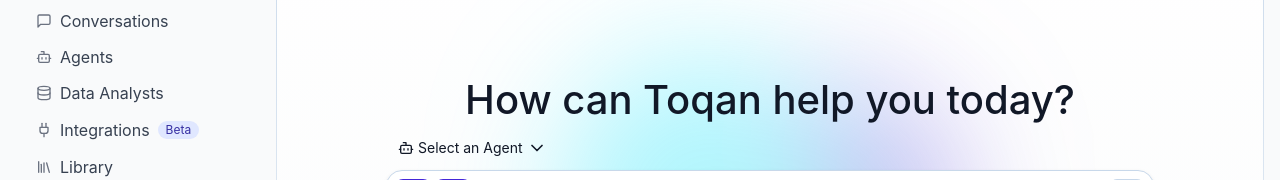
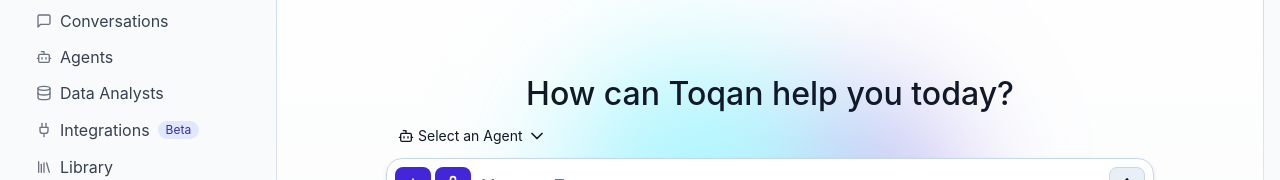
Before and after one commit to AsafAgranatProsus/toqan-prototypes, a React (Vite) app: page / in a window 1280 px wide. Shown: the part 139-319 px from the top of the page. Built offline with nearby package versions, Linux system fonts and the light colour scheme; a web font is replaced by a local one.

Commit message:
refactor: Remove direct stylesheet link and enhance component styles in CSS
- Removed the direct link to styles.css from index.html for better modularity.
- Added imports for core component styles in styles.css to ensure consistent styling across components.

```diff
--- a/index.html
+++ b/index.html
@@ -9,7 +9,6 @@
     <link rel="preconnect" href="https://fonts.googleapis.com">
     <link rel="preconnect" href="https://fonts.gstatic.com" crossorigin>
     <link href="https://fonts.googleapis.com/css2?family=Cormorant+Garamond:ital,wght@0,300..700;1,300..700&family=Host+Grotesk:wght@400..700&family=STIX+Two+Text:ital,wght@0,400..700;1,400..700&display=swap" rel="stylesheet">
-    <link rel="stylesheet" href="styles.css">
 </head>
   <body>
     <div id="root"></div>
--- a/styles.css
+++ b/styles.css
@@ -7,6 +7,14 @@
 @import url("styles/typography.css");
 @import url("styles/tables.css");
 @import url("styles/utilities.css");
+
+/* Component Styles - Import core components to ensure they're always bundled */
+@import url("components/Button/Button.css");
+@import url("components/Dropdown/Dropdown.css");
+@import url("components/Tag/Tag.css");
+@import url("components/Toggle/Toggle.css");
+@import url("components/Modal/Modal.css");
+@import url("components/Card/Card.css");
 
 
 /* ============================================= */
```
